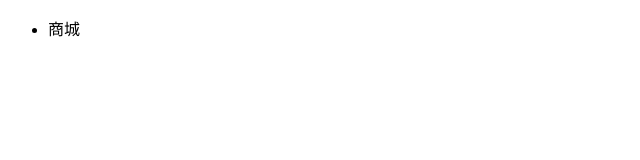
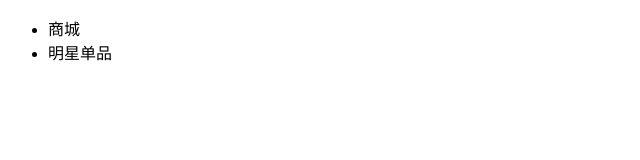
Before and after one commit to usopp12138/demo, a plain HTML site: page index.html in a window 1280 px wide. Shown: the whole page, without its empty margins (0-640 px from the left). Drawn offline with Linux system fonts and the light colour scheme.

Commit message:
c2明星单品

```diff
--- a/index.html
+++ b/index.html
@@ -8,6 +8,7 @@
 <body>
     <ul class="demo">
         <li>商城</li>
+        <li>明星单品</li>
     </ul>
 </body>
 </html>
```
